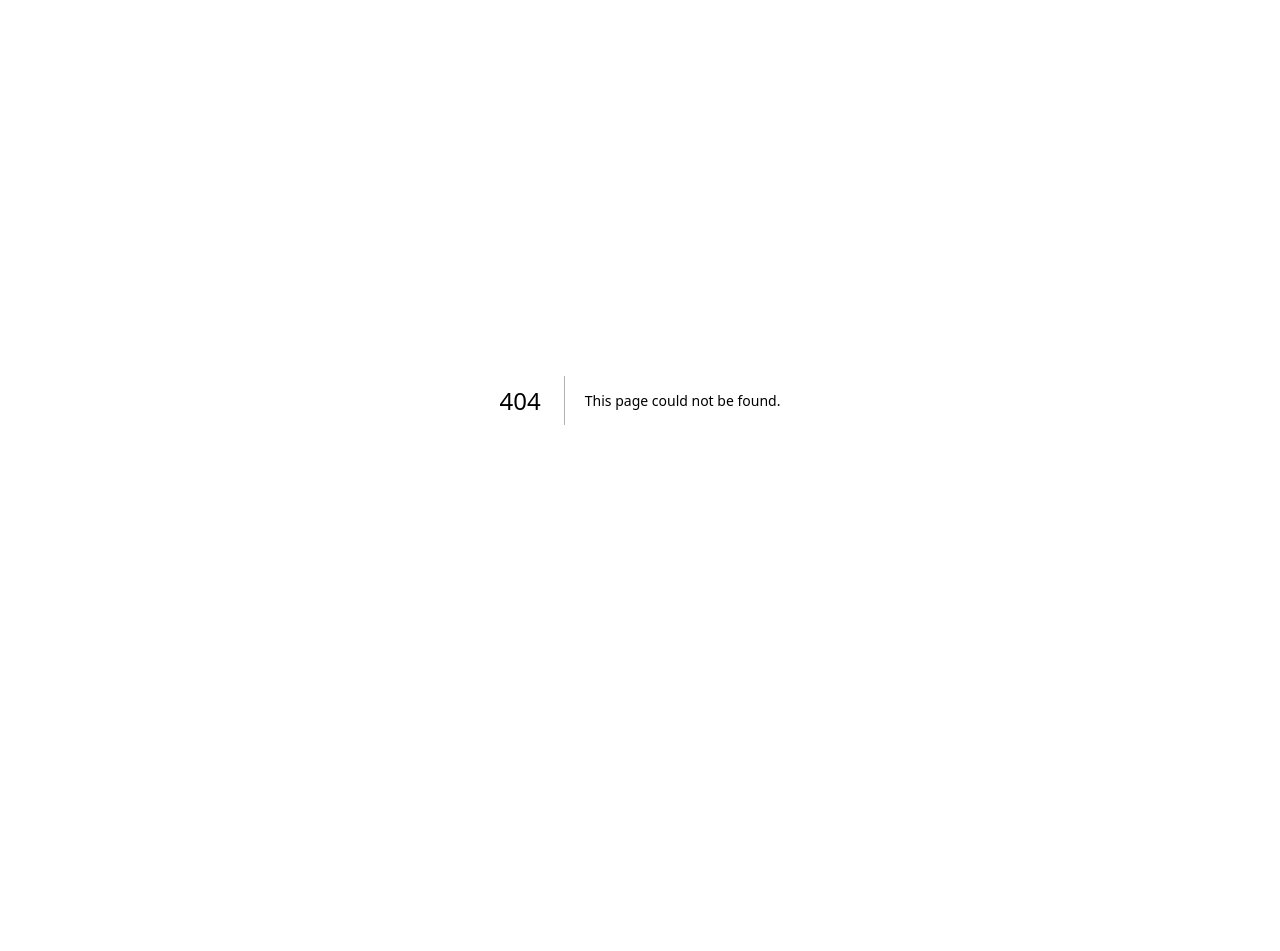
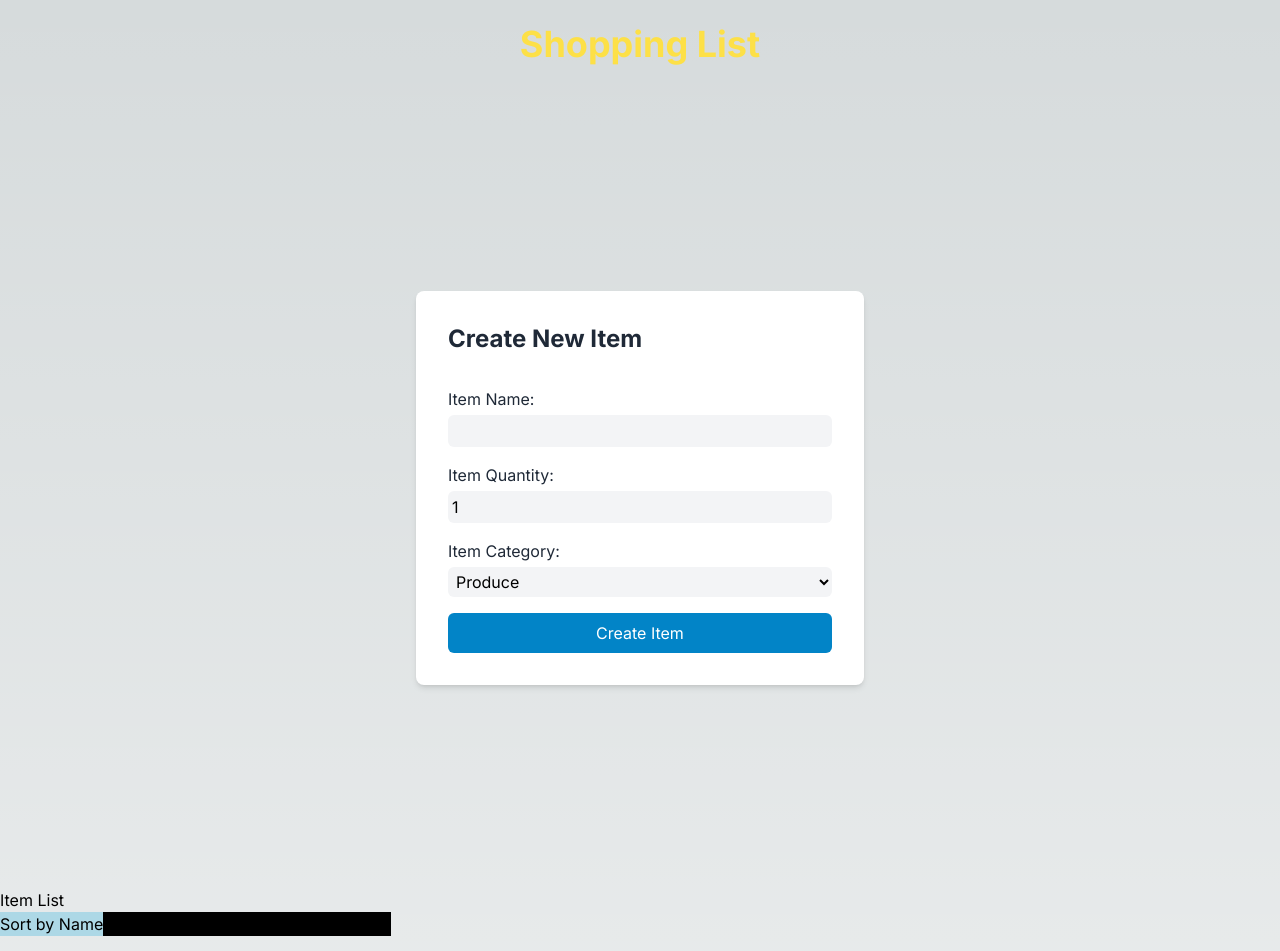
Before and after one commit to ShaEugenio/cprg306-assignments, a Next.js app: page /week6 in a window 1280 px wide. Before the commit this address had no page. Shown: the top 951 px of the page. Before the commit the page ends 800 px from the top, so only its background shows below. Built offline with nearby package versions, Linux system fonts and the light colour scheme.

Commit message:
Week 6 changes

```diff
--- a/app/page.js
+++ b/app/page.js
@@ -49,6 +49,11 @@ export default function Home() {
                   <Link href="/week5">Week 5</Link>
                 </p>
               </li>
+              <li>
+                <p>
+                  <Link href="/week6">Week 6</Link>
+                </p>
+              </li>
           </ul>
         </div>
     </main>
--- /dev/null
+++ b/app/week6/item-list.js
@@ -0,0 +1,80 @@
+import { useState } from "react";
+import Item from "./item";
+
+export default function ItemList(props) {
+  const [sortBy, setSortBy] = useState("name");
+  const [grouped, setGrouped] = useState(false);
+
+  const handleSortByName = () => setSortBy("name");
+  const handleSortByCategory = () => setSortBy("category");
+  const handleToggleGrouping = () => setGrouped(!grouped);
+
+  const { items } = props;
+
+  // Sort items by name without mutating the original array
+  const sortedItems = [...items].sort((a, b) => a.name.localeCompare(b.name));
+
+  // Group and sort items by category without mutating the original array
+  const groupedItems = grouped
+    ? items.reduce((result, item) => {
+        const category = item.category;
+        if (!result[category]) {
+          result[category] = [];
+        }
+        result[category].push(item);
+        return result;
+      }, {})
+    : null;
+
+  return (
+    <div>
+      <h1>Item List</h1>
+      <div>
+        <button
+          onClick={handleSortByName}
+          style={{ backgroundColor: sortBy === "name" ? "lightblue" : "black" }}
+        >
+          Sort by Name
+        </button>
+        <button
+          onClick={handleSortByCategory}
+          style={{ backgroundColor: sortBy === "category" ? "lightblue" : "black" }}
+        >
+          Sort by Category
+        </button>
+        <button
+          onClick={handleToggleGrouping}
+          style={{ backgroundColor: grouped ? "lightblue" : "black" }}
+        >
+          {grouped ? "Grouped Category" : "Ungrouped Category"}
+        </button>
+      </div>
+      {grouped
+        ? Object.keys(groupedItems)
+            .sort()
+            .map((category) => (
+              <div key={category}>
+                <h2 className="capitalize">{category}</h2>
+                {groupedItems[category]
+                  .sort((a, b) => a.name.localeCompare(b.name))
+                  .map((item) => (
+                    <Item
+                      key={item.id}
+                      name={item.name}
+                      quantity={item.quantity}
+                      category={item.category}
+                    />
+                  ))}
+              </div>
+            ))
+        : sortedItems.map((item) => (
+            <Item
+              key={item.id}
+              name={item.name}
+              quantity={item.quantity}
+              category={item.category}
+            />
+          ))}
+    </div>
+  );
+}
--- /dev/null
+++ b/app/week6/item.js
@@ -0,0 +1,9 @@
+export default function Item({ name, quantity, category }) {
+    return (
+      <div className="border border-sky-500 bg-sky-800 w-full max-w-xs m-4 p-2">
+        <h3 className="text-xl font-bold">{name}</h3>
+        <p>Quantity: {quantity}</p>
+        <p>Category: {category}</p>
+      </div>
+    );
+  }
--- /dev/null
+++ b/app/week6/items.json
@@ -0,0 +1,74 @@
+[
+    {
+      "id": "1h2GJKH12gkHG31h1H",
+      "name": "milk, 4 L 🥛",
+      "quantity": 1,
+      "category": "dairy"
+    },
+    {
+      "id": "2KJH3k2j3H1k2J3K1H",
+      "name": "bread 🍞",
+      "quantity": 2,
+      "category": "bakery"
+    },
+    {
+      "id": "3h2KJH3k2j3H1k2J3",
+      "name": "eggs, dozen 🥚",
+      "quantity": 2,
+      "category": "dairy"
+    },
+    {
+      "id": "4k2J3K1H2GJKH12gk",
+      "name": "bananas 🍌",
+      "quantity": 6,
+      "category": "produce"
+    },
+    {
+      "id": "5H1h1H2KJH3k2j3H",
+      "name": "broccoli 🥦",
+      "quantity": 3,
+      "category": "produce"
+    },
+    {
+      "id": "6H1k2J3K1H2GJKH1",
+      "name": "chicken breasts, 1 kg 🍗",
+      "quantity": 1,
+      "category": "meat"
+    },
+    {
+      "id": "7gkHG31h1H2KJH3k",
+      "name": "pasta sauce 🍝",
+      "quantity": 3,
+      "category": "canned goods"
+    },
+    {
+      "id": "8j3H1k2J3K1H2GJK",
+      "name": "spaghetti, 454 g 🍝",
+      "quantity": 2,
+      "category": "dry goods"
+    },
+    {
+      "id": "9H12gkHG31h1H2KJ",
+      "name": "toilet paper, 12 pack 🧻",
+      "quantity": 1,
+      "category": "household"
+    },
+    {
+      "id": "10H3k2j3H1k2J3K1",
+      "name": "paper towels, 6 pack",
+      "quantity": 1,
+      "category": "household"
+    },
+    {
+      "id": "11k2J3K1H2GJKH12",
+      "name": "dish soap 🍽️",
+      "quantity": 1,
+      "category": "household"
+    },
+    {
+      "id": "12GJKH12gkHG31h1",
+      "name": "hand soap 🧼",
+      "quantity": 4,
+      "category": "household"
+    }
+  ]
--- /dev/null
+++ b/app/week6/new-item.js
@@ -0,0 +1,125 @@
+"use client";
+import { useState } from "react";
+
+export default function NewItem(){
+    const [name, setName] = useState("");
+    const [quantity, setQuantity] = useState(1);
+    const [category, setCategory] = useState("produce");
+    const [itemCreated, setItemCreated] = useState(false);
+    // const { onAddItem } = props;
+
+    function handleSubmit(submit)
+    {
+        // Replace the alert functionality by calling the onAddItem prop with the item object when the form is submitted. The item object should have the following properties: name, quantity, and category.
+
+        onAddItem({
+            name,
+            quantity,
+            category
+        });
+
+        submit.preventDefault();
+
+        const NewItem = {
+            name,
+            quantity,
+            category
+        };
+
+        console.log(NewItem);
+
+        setItemCreated(true);
+        setName("");
+        setQuantity(1);
+        setCategory("produce");
+
+        setItemCreated(false);
+        };
+
+        function handleNameChange(change)
+        {
+            setName(change.target.value);
+        }
+        function handleQuantityChange(change)
+        {
+            setQuantity(change.target.value);
+        }
+        function handleCategoryChange(change)
+        {
+            setCategory(change.target.value);
+        };
+    return(
+        <main>
+            <div className="min-h-screen bg-blue-gray-100 flex items-center justify-center">
+                {itemCreated && (
+                <div className="absolute top-0 mt-8 text-2xl text-yellow-400">
+                    Item Created
+                </div>
+                )}
+                <div className="w-full max-w-md bg-white p-8 rounded-lg shadow-md">
+                <h1 className="text-2xl text-gray-800 font-bold mb-8">
+                    Create New Item
+                </h1>
+                <form onSubmit={handleSubmit}>
+                    <label className="block mb-4">
+                    <span className="text-gray-800">Item Name:</span>
+                    <input
+                        required
+                        onChange={handleNameChange}
+                        value={name}
+                        className="mt-1 p-1 block w-full rounded-md text-black bg-gray-100 focus:bg-white"
+                    />
+                    </label>
+
+                    <label className="block mb-4">
+                    <span className="text-gray-800">Item Quantity:</span>
+                    <input
+                        type="number"
+                        required
+                        onChange={handleQuantityChange}
+                        value={quantity}
+                        min="1"
+                        max="99"
+                        className="mt-1 p-1 block w-full rounded-md text-black bg-gray-100 focus:bg-white"
+                    />
+                    </label>
+
+                    <label className="block mb-4">
+                    <span className="text-gray-800">Item Category:</span>
+                    <select
+                        required
+                        onChange={handleCategoryChange}
+                        value={category}
+                        className="mt-1 p-1 block w-full rounded-md text-black bg-gray-100 focus:bg-white"
+                    >
+                        <option value="Produce">Produce</option>
+                        <option value="Dairy">Dairy</option>
+                        <option value="Bakery">Bakery</option>
+                        <option value="Meat">Meat</option>
+                        <option value="Frozen Foods">Frozen Foods</option>
+                        <option value="Canned Goods">Canned Goods</option>
+                        <option value="Dry Goods">Dry Goods</option>
+                        <option value="Beverages">Beverages</option>
+                        <option value="Snacks">Snacks</option>
+                        <option value="Household">Household</option>
+                        <option value="Other">Other</option>
+                    </select>
+                    </label>
+
+
+
+                    <button
+                    type="submit"
+                    className="w-full py-2 px-4 bg-sky-600 hover:bg-sky-500 rounded-md text-white"
+                    >
+                    Create Item
+                    </button>
+                </form>
+                </div>
+            </div>
+
+
+
+        </main>
+    );
+}
--- /dev/null
+++ b/app/week6/page.js
@@ -0,0 +1,24 @@
+"use client";
+
+import { useState } from "react";
+import ItemList from "./item-list";
+import NewItem from "./new-item";
+import itemsData from "./items.json";
+
+export default function Page() {
+  const [items, setItems] = useState(itemsData);
+  const handleAddItem = (item) => {
+    setItems([...items, item]);
+  };
+
+  return (
+    <main>
+      <h1 className="text-4xl font-bold m-6 text-center text-yellow-300">
+        Shopping List
+      </h1>
+
+      <NewItem onAddItem={handleAddItem} />
+      <ItemList items={items} />
+    </main>
+  );
+}
```
